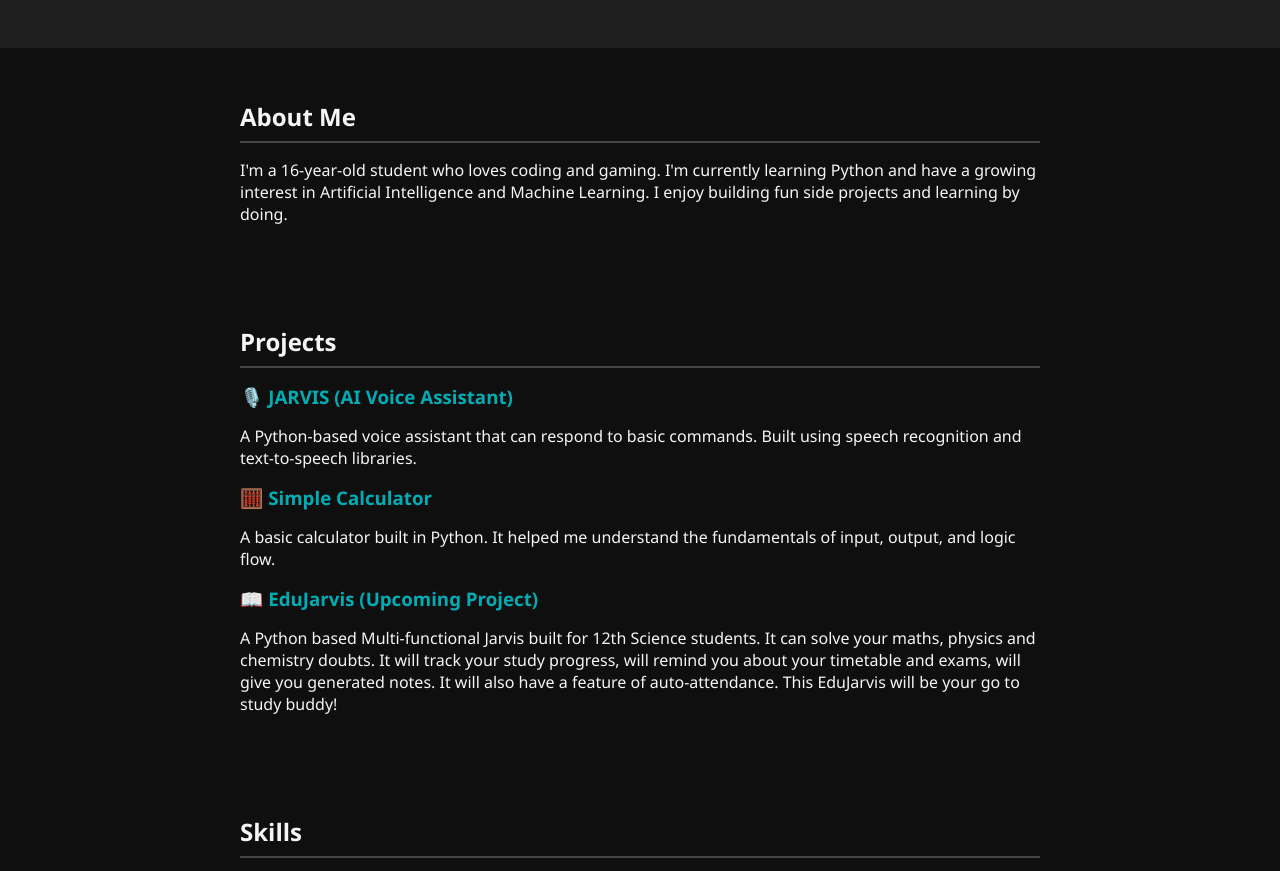
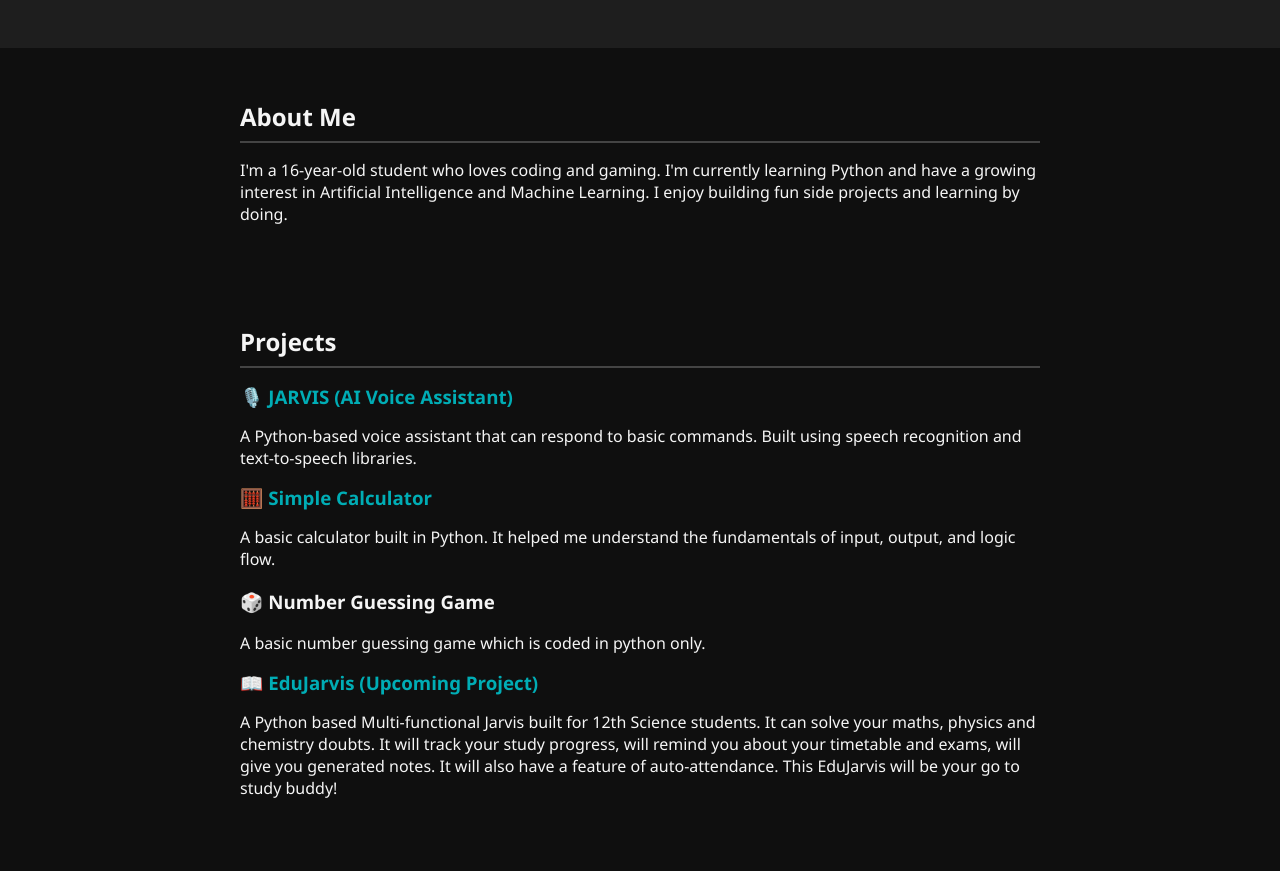
Before and after one commit to HenilLol/henillol.github.io, a plain HTML site: page index.html in a window 1280 px wide. Shown: the part 163-1034 px from the top of the page. Drawn offline with Linux system fonts and the light colour scheme.

Commit message:
Update index.html

```diff
--- a/index.html
+++ b/index.html
@@ -83,6 +83,10 @@
       <h3>🧮 Simple Calculator</h3>
       <p>A basic calculator built in Python. It helped me understand the fundamentals of input, output, and logic flow.</p>
     </div>
+    <div class="projet">
+      <h3>🎲 Number Guessing Game</h3>
+      <p>A basic number guessing game which is coded in python only.</p>
+    </div>
     <div class="project">
     <h3>  📖 EduJarvis (Upcoming Project) </h3>
       <p>A Python based Multi-functional Jarvis built for 12th Science students. It can solve your maths, physics and chemistry doubts. It will track your study progress, will remind you about your timetable and exams, will give you generated notes. It will also have a feature of auto-attendance. This EduJarvis will be your go to study buddy!</p>
```
